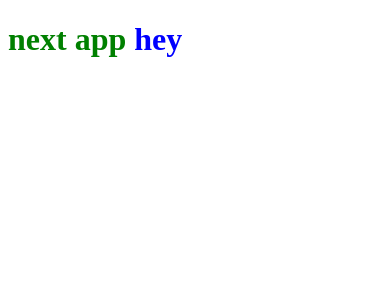
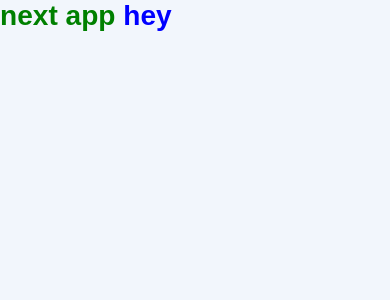
Before and after one commit to gabrielmaxgb/board, a Next.js app: page / in a window 390 px wide. Shown: the top 300 px of the page. Built offline with nearby package versions, Linux system fonts and the light colour scheme.

Commit message:
global style

```diff
--- a/src/pages/_app.tsx
+++ b/src/pages/_app.tsx
@@ -1,4 +1,5 @@
 import { AppProps } from "next/app";
+import "../styles/global.scss";
 
 function MyApp({ Component, pageProps }: AppProps) {
   return <Component {...pageProps} />
--- a/src/pages/index.tsx
+++ b/src/pages/index.tsx
@@ -1,9 +1,15 @@
 import style from "../styles/styles.module.scss";
+import Head from "next/head";
 
 export default function Home() {
   return (
-    <div>
-      <h1 className={style.title}>next app <span>hey</span></h1>
-    </div>
+    <>
+      <Head>
+        <title>Board - Organizando tarefas</title>
+      </Head>
+      <div>
+        <h1 className={style.title}>next app <span>hey</span></h1>
+      </div>
+    </>
   )
 }
--- /dev/null
+++ b/src/styles/global.scss
@@ -0,0 +1,35 @@
+* {
+  margin: 0;
+  padding: 0;
+  box-sizing: border-box;
+}
+
+@media (max-width: 1089px) {
+  html {
+    font-size: 93.75%; // converter o tamanho da fonte px 15
+  }
+}
+
+@media (max-width: 720px) {
+  html {
+    font-size: 87.75%; // converter o tamanho da fonte px 14
+  }
+}
+
+body {
+  background: #F2F6FC;
+}
+
+body, input, textarea, select, button {
+  font: 400 1rem sans-serif; // 1rem == 16px
+}
+
+button {
+  // cursor: pointer;
+  cursor: progress;
+}
+
+a {
+  text-decoration: none;
+  color: inherit;
+}
```
